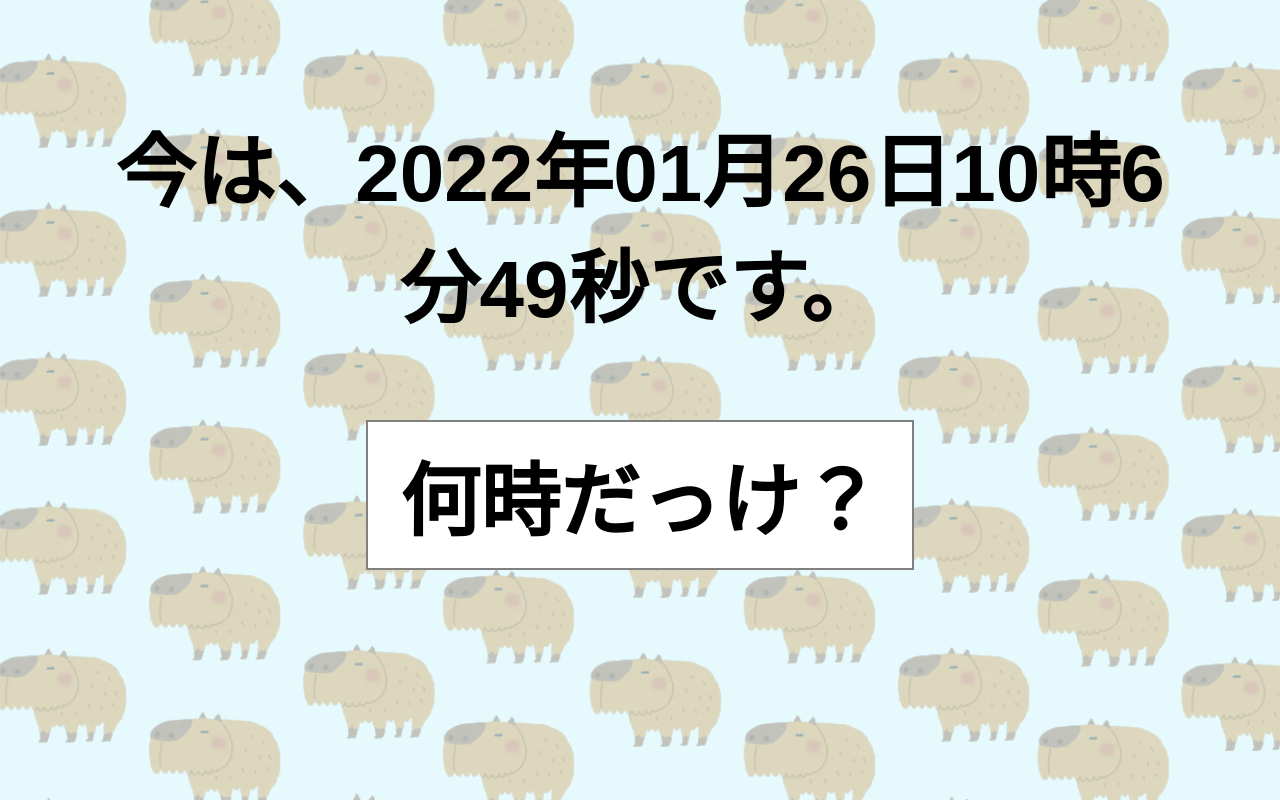
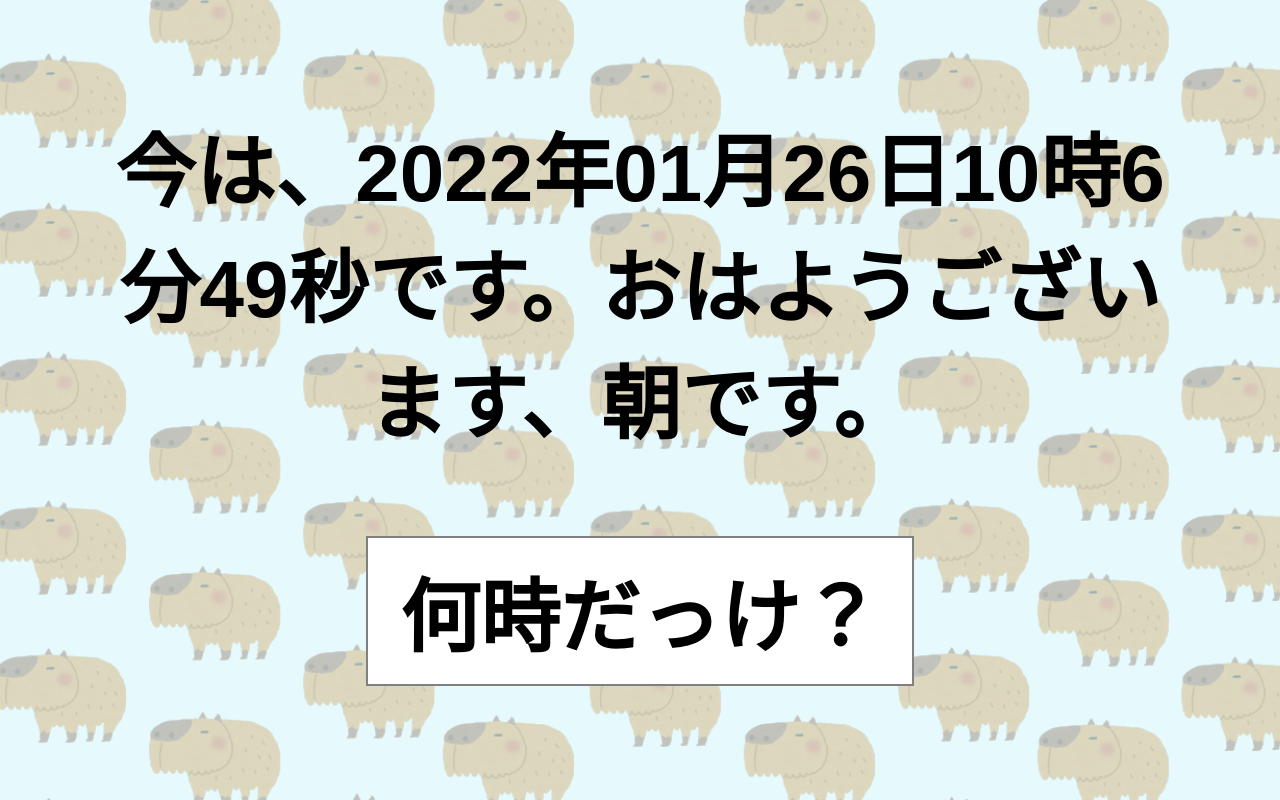
Before and after one commit to maiuchi/clock_test, a plain HTML site: page index.html in a window 1280 px wide. Both pictures are taken after a click on the button "何時だっけ？". Drawn offline with Linux system fonts and the light colour scheme.

Commit message:
greetings

```diff
--- a/index.html
+++ b/index.html
@@ -16,7 +16,11 @@
             + currentdate.getHours() + "時"
             + currentdate.getMinutes() + "分"
             + currentdate.getSeconds() + "秒"
-  document.getElementById("datebtn").innerHTML = "今は、" + timenow　+"です。";
+      var hours = currentdate.getHours()
+      var message = hours < 12 ? "おはようございます、朝です。": hours < 18 ? "こんにちは、お昼です。" : hours < 0 && hours > 6 ? "夜中です。おやすみなさい。": "こんばんは、夜です。"
+
+  document.getElementById("datebtn").innerHTML = "今は、" + timenow　+"です。" + message;
+
   }
     </script>
 
```
